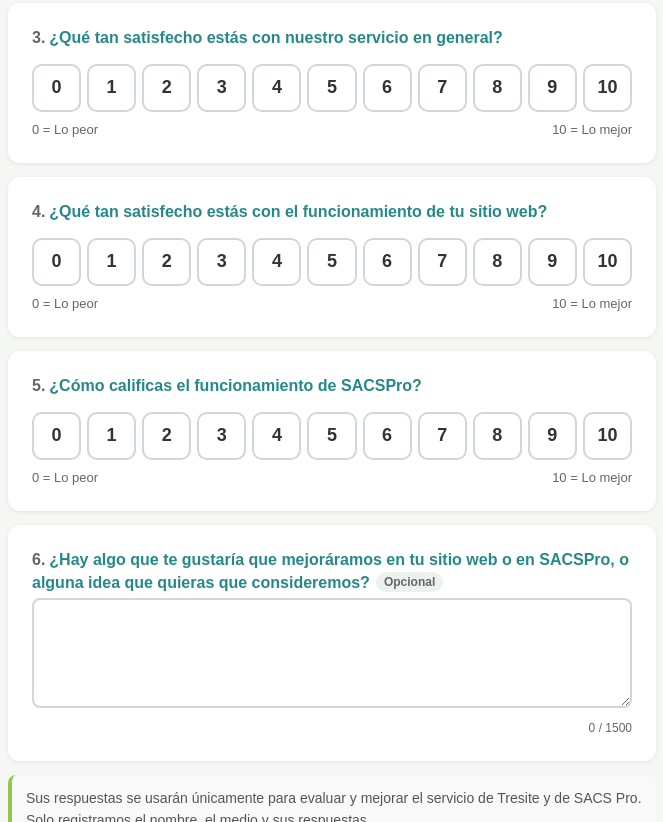
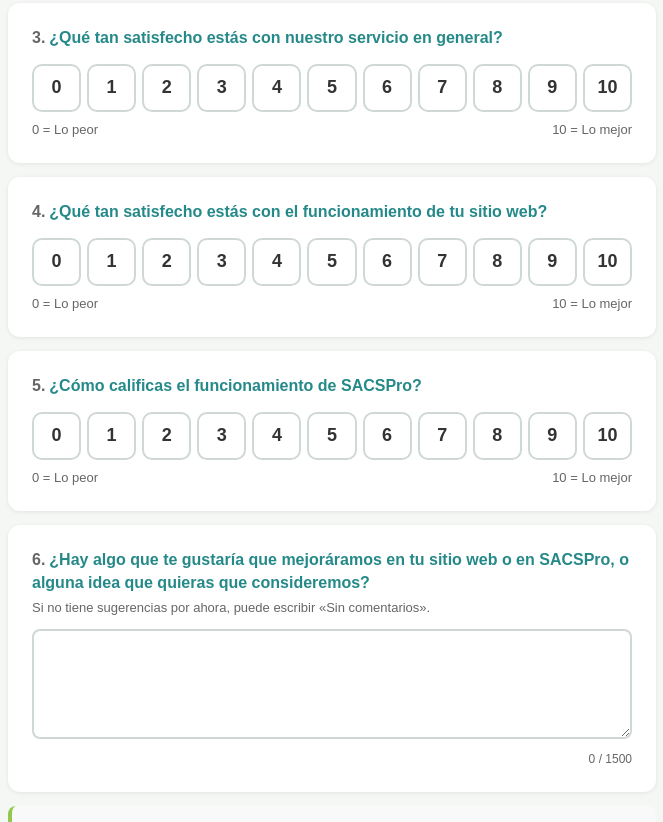
Before and after one commit to rodolfotresite/encuesta-sacspro-2026, a plain HTML site: page index.html in a window 1280 px wide. Shown: the part 950-1772 px from the top of the page, without its empty margins (308-971 px from the left). Drawn offline with Linux system fonts and the light colour scheme.

Commit message:
Pregunta 6 (comentario) obligatoria
Co-Authored-By: Claude Sonnet 5.5 <noreply@anthropic.com>

```diff
--- a/index.html
+++ b/index.html
@@ -423,10 +423,12 @@
         </fieldset>
       </div>
 
-      <div class="card">
-        <label class="field-label" for="comentario"><span class="q-num">6.</span>¿Hay algo que te gustaría que mejoráramos en tu sitio web o en SACSPro, o alguna idea que quieras que consideremos?<span class="opt-tag">Opcional</span></label>
+      <div class="card" id="card-comentario">
+        <label class="field-label" for="comentario"><span class="q-num">6.</span>¿Hay algo que te gustaría que mejoráramos en tu sitio web o en SACSPro, o alguna idea que quieras que consideremos?<span class="opt-tag" id="comentario-opt">Opcional</span></label>
+        <p class="hint" id="comentario-hint">Si no tiene sugerencias por ahora, puede escribir «Sin comentarios».</p>
         <textarea id="comentario" name="comentario" maxlength="1500"></textarea>
         <p class="counter"><span id="counter">0</span> / 1500</p>
+        <p class="field-error">Escriba un comentario para poder enviar.</p>
       </div>
 
       <div class="hp" aria-hidden="true">
@@ -459,6 +461,7 @@
   var CONFIG = {
     webhookUrl: 'https://n8n.tresite.com/webhook/encuesta-sacspro-usuarios-2026',
     requireQ2Q4: true,    // Interruptor: true = preguntas 2 y 4 obligatorias (debe coincidir con n8n)
+    requireComment: true, // Interruptor: true = pregunta 6 (comentario) obligatoria (debe coincidir con n8n)
     minMs: 4000,          // Tiempo mínimo entre abrir la página y enviar
     timeoutMs: 20000
   };
@@ -498,6 +501,15 @@
     }
   });
 
+  // Pregunta 6: si es obligatoria se quita la etiqueta "Opcional"; si es opcional se quita la nota
+  if (CONFIG.requireComment) {
+    var optTag = document.getElementById('comentario-opt');
+    optTag.parentNode.removeChild(optTag);
+  } else {
+    var hintEl = document.getElementById('comentario-hint');
+    hintEl.parentNode.removeChild(hintEl);
+  }
+
   function val(qid) {
     var el = form.querySelector('input[name="' + qid + '"]:checked');
     return el ? parseInt(el.value, 10) : null;
@@ -514,10 +526,12 @@
 
   function updateProgress() {
     var required = ['nombre', 'medio'].concat(QIDS.filter(function (q) { return OPTIONAL.indexOf(q) === -1; }));
+    if (CONFIG.requireComment) required.push('comentario');
     var done = 0;
     required.forEach(function (k) {
       if (k === 'nombre') { if (document.getElementById('nombre').value.trim().length >= 2) done++; }
       else if (k === 'medio') { if (medioFinal()) done++; }
+      else if (k === 'comentario') { if (document.getElementById('comentario').value.trim().length >= 2) done++; }
       else if (val(k) !== null) done++;
     });
     var pct = Math.round(done * 100 / required.length);
@@ -588,6 +602,7 @@
       var card = document.querySelector('[data-q="' + qid + '"]');
       mark(card, OPTIONAL.indexOf(qid) === -1 && val(qid) === null);
     });
+    mark(document.getElementById('card-comentario'), CONFIG.requireComment && document.getElementById('comentario').value.trim().length < 2);
     if (firstBad) {
       firstBad.scrollIntoView({ behavior: 'smooth', block: 'center' });
       return false;
```
